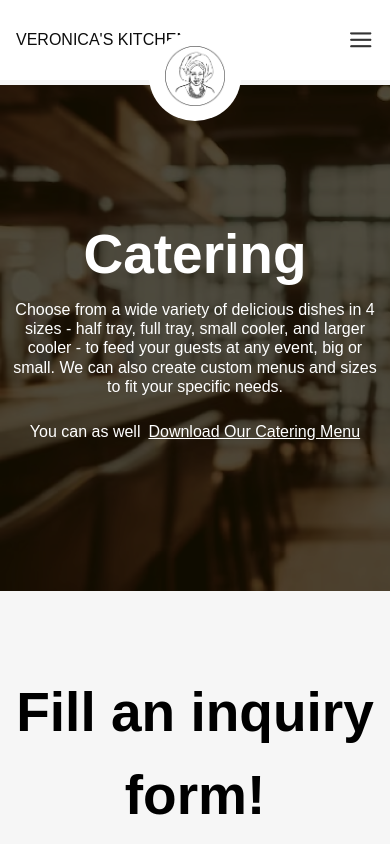
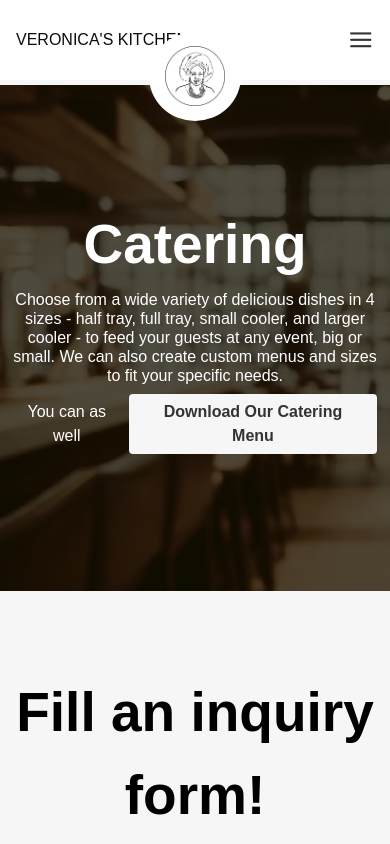
Before and after one commit to JohnnnGreat/Veronicas-Kitchen, a Next.js app: page /catering in a window 390 px wide. Shown: the top 844 px of the page. Built offline with nearby package versions, Linux system fonts and the light colour scheme; a web font is replaced by a local one.

Commit message:
Made some mobile scr error corrections

```diff
--- a/styles/index.scss
+++ b/styles/index.scss
@@ -865,12 +865,18 @@
     justify-content: center;
     position: relative;
     z-index: 1;
+    margin-top: -1rem;
 
     a {
       color: #fff;
-      text-decoration: underline;
+      text-decoration: none;
       display: inline-block;
       margin-left: 0.5rem;
+      background-color: $primary_color;
+      color: #333;
+      padding: 0.4rem 0.9rem;
+      font-weight: 900;
+      border-radius: 4px;
     }
   }
   &::before {
```
